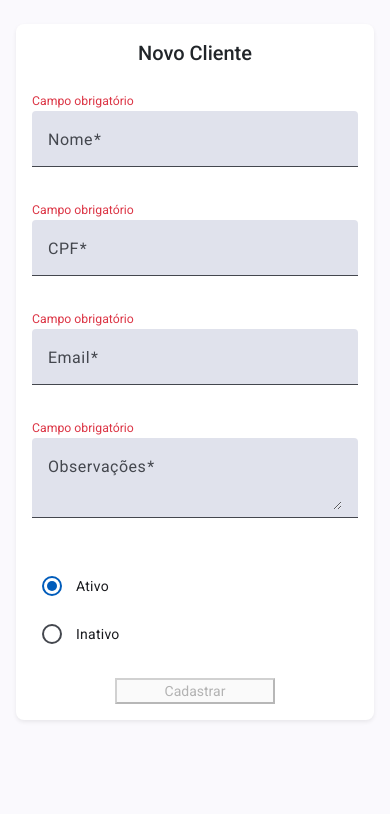
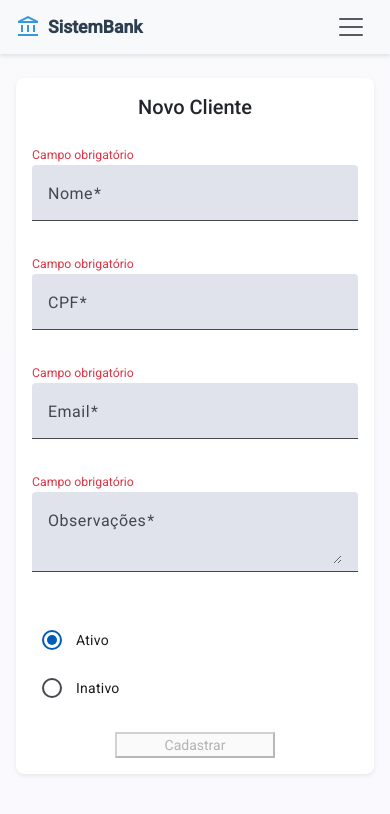
Before and after one commit to wemmelotec/trilha-front, an Angular app in the folder sistem-bank/: page /cliente/novo in a window 390 px wide. Shown: the top 814 px of the page. Built offline with nearby package versions, Linux system fonts and the light colour scheme.

Commit message:
inserção do navbar responsivo ok

```diff
--- a/sistem-bank/src/app/pages/cliente/cadastro-cliente/cadastro-cliente.html
+++ b/sistem-bank/src/app/pages/cliente/cadastro-cliente/cadastro-cliente.html
@@ -1,4 +1,9 @@
-<div class="container-fluid py-4">
+<!-- Navbar -->
+<app-navbar></app-navbar>
+
+<!-- Wrapper de conteúdo -->
+<div class="content-wrapper">
+  <div class="container-fluid py-4">
   <div class="row justify-content-center">
     <div class="col-12 col-md-8 col-lg-6 col-xl-5">
       <div class="card shadow-sm border-0">
@@ -80,3 +85,4 @@
     </div>
   </div>
 </div>
+</div>
--- a/sistem-bank/src/app/pages/cliente/cadastro-cliente/cadastro-cliente.scss
+++ b/sistem-bank/src/app/pages/cliente/cadastro-cliente/cadastro-cliente.scss
@@ -1,3 +1,31 @@
+// ===== ESTILOS RESPONSIVOS PARA CADASTRO DE CLIENTES =====
+
+// Ajustes para harmonizar com o navbar
+body {
+  padding-top: 0; // Remove padding superior se existir
+}
+
+// Wrapper de conteúdo
+.content-wrapper {
+  background: linear-gradient(
+    to bottom,
+    rgba(248, 249, 250, 0.3) 0%,
+    transparent 50%
+  );
+  min-height: calc(100vh - 80px);
+
+  @media (max-width: 768px) {
+    min-height: calc(100vh - 70px);
+  }
+}
+
+// Container principal com espaçamento do navbar
+.container-fluid {
+  @media (max-width: 576px) {
+    padding: 1rem;
+  }
+}
+
 .example-form {
   min-width: 150px;
   max-width: 500px;
--- a/sistem-bank/src/app/pages/cliente/cadastro-cliente/cadastro-cliente.ts
+++ b/sistem-bank/src/app/pages/cliente/cadastro-cliente/cadastro-cliente.ts
@@ -8,6 +8,7 @@ import { MatFormFieldModule } from '@angular/material/form-field';
 import { MatRadioModule } from '@angular/material/radio';
 import { CommonModule } from '@angular/common';
 import { MatInputModule } from '@angular/material/input';
+import { Navbar } from '../../../shared/components/navbar/navbar';
 
 @Component({
   selector: 'app-cadastro-cliente',
@@ -17,7 +18,8 @@ import { MatInputModule } from '@angular/material/input';
     ReactiveFormsModule,
     MatFormFieldModule,
     MatInputModule,
-    MatRadioModule
+    MatRadioModule,
+    Navbar
   ],
   templateUrl: './cadastro-cliente.html',
   styleUrl: './cadastro-cliente.scss'
--- a/sistem-bank/src/app/pages/cliente/listagem-cliente/listagem-cliente.html
+++ b/sistem-bank/src/app/pages/cliente/listagem-cliente/listagem-cliente.html
@@ -1,4 +1,9 @@
-<div class="container-fluid py-4">
+<!-- Navbar -->
+<app-navbar></app-navbar>
+
+<!-- Wrapper de conteúdo -->
+<div class="content-wrapper">
+  <div class="container-fluid py-4">
   <!-- Header responsivo -->
   <div class="row align-items-center mb-4">
     <div class="col-12 col-md-8 mb-3 mb-md-0">
@@ -176,4 +181,5 @@
       class="responsive-paginator">
     </mat-paginator>
   </div>
+  </div>
 </div>
--- a/sistem-bank/src/app/pages/cliente/listagem-cliente/listagem-cliente.scss
+++ b/sistem-bank/src/app/pages/cliente/listagem-cliente/listagem-cliente.scss
@@ -1,4 +1,23 @@
 // ===== ESTILOS RESPONSIVOS PARA LISTAGEM DE CLIENTES =====
+
+// Ajustes para harmonizar com o navbar
+body {
+  padding-top: 0; // Remove padding superior se existir
+}
+
+// Wrapper de conteúdo
+.content-wrapper {
+  background: linear-gradient(
+    to bottom,
+    rgba(248, 249, 250, 0.3) 0%,
+    transparent 50%
+  );
+  min-height: calc(100vh - 80px);
+
+  @media (max-width: 768px) {
+    min-height: calc(100vh - 70px);
+  }
+}
 
 // Container principal
 .container-fluid {
@@ -8,9 +27,7 @@
   @media (max-width: 576px) {
     padding: 1rem;
   }
-}
-
-// Header da página
+}// Header da página
 .page-title {
   font-size: 2rem;
   font-weight: 600;
--- a/sistem-bank/src/app/pages/cliente/listagem-cliente/listagem-cliente.ts
+++ b/sistem-bank/src/app/pages/cliente/listagem-cliente/listagem-cliente.ts
@@ -10,6 +10,7 @@ import { MatTooltipModule } from '@angular/material/tooltip';
 import Swal from 'sweetalert2';
 import { ClienteService } from '../../../shared/services/cliente/clienteService';
 import { ClienteModel } from '../../../shared/models/clienteModel';
+import { Navbar } from '../../../shared/components/navbar/navbar';
 
 // Se sua API ainda não retorna este formato, ajuste o service para retornar { items, total }.
 export interface PageResult<T> {
@@ -28,6 +29,7 @@ export interface PageResult<T> {
     MatButtonModule,
     MatProgressSpinnerModule,
     MatTooltipModule,
+    Navbar,
   ],
   templateUrl: './listagem-cliente.html',
   styleUrl: './listagem-cliente.scss'
--- a/sistem-bank/src/styles.scss
+++ b/sistem-bank/src/styles.scss
@@ -184,6 +184,47 @@ mat-form-field {
   }
 }
 
+// ===== INTEGRAÇÃO HARMÔNICA COM NAVBAR =====
+
+// Espaçamento global para páginas com navbar
+.page-content {
+  margin-top: 1rem;
+
+  @media (max-width: 768px) {
+    margin-top: 0.75rem;
+  }
+
+  @media (max-width: 576px) {
+    margin-top: 0.5rem;
+  }
+}
+
+// Transição suave entre navbar e conteúdo
+app-navbar + * {
+  transition: margin-top 0.3s ease;
+}
+
+// Previne sobreposição do navbar
+body {
+  position: relative;
+
+  app-navbar {
+    position: sticky;
+    top: 0;
+    z-index: 1020; // Bootstrap navbar z-index
+  }
+}
+
+// Harmonização de cores entre navbar e páginas
+.content-wrapper {
+  background: linear-gradient(
+    to bottom,
+    rgba(248, 249, 250, 0.5) 0%,
+    transparent 100%
+  );
+  min-height: calc(100vh - 80px); // Altura mínima considerando navbar
+}
+
 // Loading states responsivos
 .loading-overlay {
   @media (max-width: 576px) {
```
